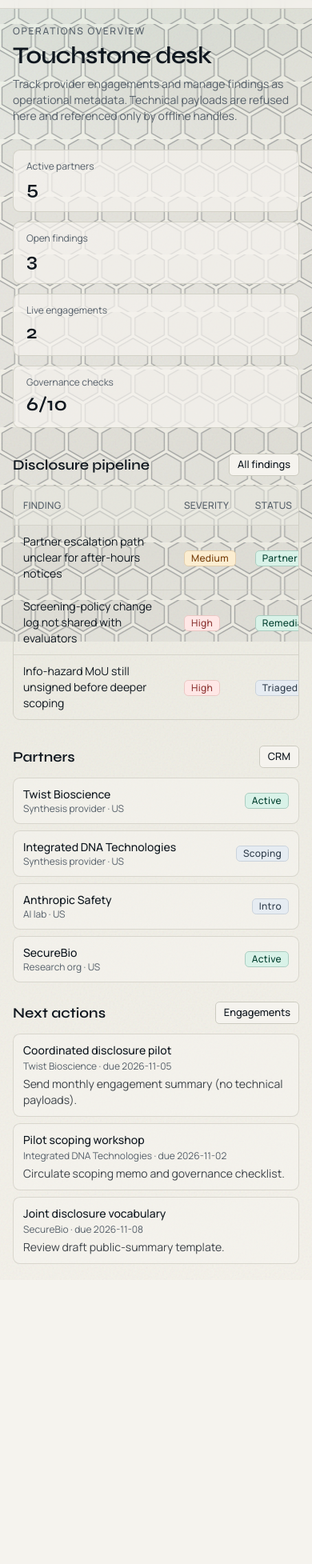
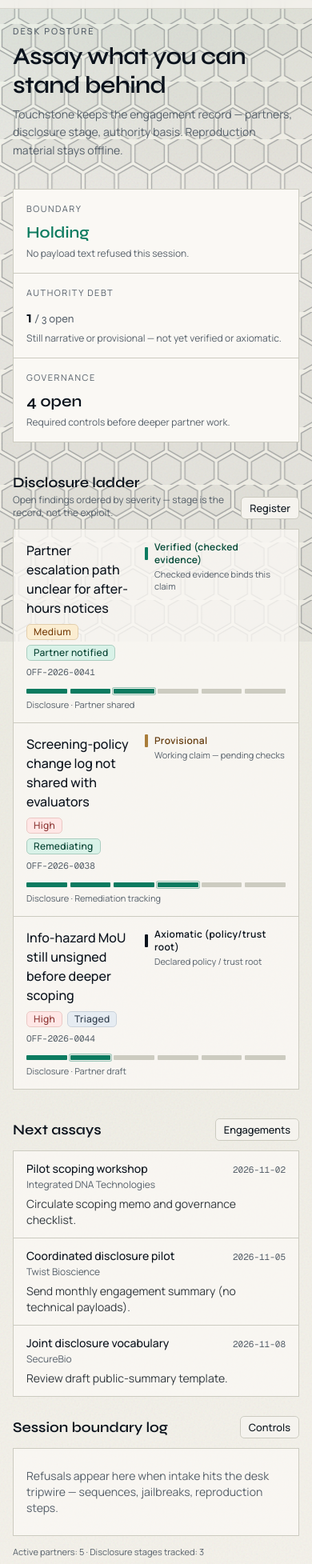
Before and after one commit to mazze93/touchstone, a Next.js app: page /app in a window 390 px wide. Shown: the part 42-1997 px from the top of the page at 80% size. Before the commit the page ends 1642 px from the top, so only its background shows below. Built offline with nearby package versions, Linux system fonts and the light colour scheme.

Commit message:
Sync overview, findings desk, and naked-truth research

```diff
--- a/src/app/app/findings/page.tsx
+++ b/src/app/app/findings/page.tsx
@@ -1,6 +1,8 @@
 "use client";
 
 import { useMemo, useState } from "react";
+import { AuthorityMark } from "@/components/authority-mark";
+import { DisclosureLadder } from "@/components/disclosure-ladder";
 import {
   StatusBadge,
   severityTone,
@@ -47,11 +49,14 @@ const bases = Object.keys(AUTHORITY_BASIS_LABEL) as AuthorityBasis[];
 const BLOCKED =
   /(ignore\s+(previous|all|prior)|jailbreak|bypass\s+(filter|restrict|safeguard)|reproduction\s+steps|proof[-\s]?of[-\s]?concept|exploit\s+payload|\b[acgtu]{48,}\b)/i;
 
+type BasisFilter = AuthorityBasis | "all";
+
 export default function FindingsPage() {
-  const { partners, findings, addFinding, updateFinding, hydrated } =
+  const { partners, findings, addFinding, updateFinding, recordRefusal, hydrated } =
     useStore();
   const [open, setOpen] = useState(false);
   const [error, setError] = useState<string | null>(null);
+  const [basisFilter, setBasisFilter] = useState<BasisFilter>("all");
   const [form, setForm] = useState({
     title: "",
     category: "process" as FindingCategory,
@@ -72,6 +77,11 @@ export default function FindingsPage() {
     return (id: string) => map.get(id) ?? "Unknown";
   }, [partners]);
 
+  const visible = useMemo(() => {
+    if (basisFilter === "all") return findings;
+    return findings.filter((f) => f.authorityBasis === basisFilter);
+  }, [findings, basisFilter]);
+
   if (!hydrated) {
     return <p className="text-sm text-muted-foreground">Loading findings…</p>;
   }
@@ -89,11 +99,31 @@ export default function FindingsPage() {
       setError("Offline reference must look like OFF-2026-0041.");
       return;
     }
-    if (
-      BLOCKED.test(form.title) ||
-      BLOCKED.test(form.operationalSummary) ||
-      BLOCKED.test(form.offlineReferenceId)
-    ) {
+    if (BLOCKED.test(form.title)) {
+      recordRefusal(
+        "title",
+        "Desk boundary refused title text that looks like payload or bypass material.",
+      );
+      setError(
+        "Desk boundary refused this text. Keep sequences, jailbreaks, and reproduction steps offline.",
+      );
+      return;
+    }
+    if (BLOCKED.test(form.operationalSummary)) {
+      recordRefusal(
+        "operationalSummary",
+        "Desk boundary refused summary text that looks like payload or bypass material.",
+      );
+      setError(
+        "Desk boundary refused this text. Keep sequences, jailbreaks, and reproduction steps offline.",
+      );
+      return;
+    }
+    if (BLOCKED.test(form.offlineReferenceId)) {
+      recordRefusal(
+        "offlineReferenceId",
+        "Offline reference field contained blocked material.",
+      );
       setError(
         "Desk boundary refused this text. Keep sequences, jailbreaks, and reproduction steps offline.",
       );
@@ -126,18 +156,20 @@ export default function FindingsPage() {
     <div className="space-y-6">
       <div className="flex flex-wrap items-end justify-between gap-3">
         <div>
-          <p className="text-xs font-medium uppercase tracking-[0.14em] text-muted-foreground">
+          <p className="text-[11px] font-medium uppercase tracking-[0.18em] text-muted-foreground">
             Findings
           </p>
-          <h1 className="mt-1 font-heading text-3xl font-semibold tracking-tight">
+          <h1 className="mt-1 font-heading text-3xl font-semibold tracking-tight text-ink">
             Payload-free register
           </h1>
           <p className="mt-2 max-w-2xl text-sm text-muted-foreground">
-            Operational metadata and disclosure stage only. Technical detail
-            lives behind an offline reference id — never in this system.
+            Authority basis is first-class. Disclosure stage is a ladder. Technical
+            detail lives only behind an <span className="font-mono">OFF-…</span>{" "}
+            handle.
           </p>
         </div>
         <Button
+          className="bg-ink text-primary-foreground hover:bg-ink/90"
           onClick={() => {
             setForm((f) => ({ ...f, partnerId: partners[0]?.id ?? "" }));
             setOpen(true);
@@ -147,27 +179,58 @@ export default function FindingsPage() {
         </Button>
       </div>
 
-      <div className="rounded-xl border border-dashed border-primary/30 bg-primary/5 px-4 py-3 text-sm text-foreground/80">
-        Boundary rule: titles and summaries describe process, policy, or
-        communications outcomes. If material would help someone reproduce a
-        bypass, it does not belong here.
+      <div className="border border-assay/30 bg-accent/40 px-4 py-3 text-sm text-foreground/85">
+        <span className="font-heading font-semibold text-ink">Boundary rule.</span>{" "}
+        Titles and summaries describe process, policy, or communications outcomes.
+        If material would help someone reproduce a bypass, it does not belong here.
       </div>
 
-      <div className="grid gap-3">
-        {findings.map((f) => (
-          <article
-            key={f.id}
-            className="rounded-xl border border-border/80 bg-background/70 p-4"
+      <div className="flex flex-wrap items-center gap-2">
+        <p className="text-[11px] uppercase tracking-[0.14em] text-muted-foreground">
+          Authority filter
+        </p>
+        {(
+          [
+            ["all", "All"],
+            ["narrative", "Narrative"],
+            ["provisional", "Provisional"],
+            ["authoritative_verified", "Verified"],
+            ["authoritative_axiomatic", "Axiomatic"],
+          ] as const
+        ).map(([value, label]) => (
+          <button
+            key={value}
+            type="button"
+            onClick={() => setBasisFilter(value)}
+            className={
+              basisFilter === value
+                ? "border border-ink bg-ink px-2.5 py-1 text-xs text-primary-foreground"
+                : "border border-border bg-card px-2.5 py-1 text-xs text-muted-foreground hover:border-ink/40 hover:text-ink"
+            }
           >
-            <div className="flex flex-wrap items-start justify-between gap-2">
-              <div>
-                <h2 className="font-heading text-lg font-semibold">{f.title}</h2>
-                <p className="text-xs text-muted-foreground">
+            {label}
+          </button>
+        ))}
+      </div>
+
+      <div className="divide-y divide-border border border-border">
+        {visible.length === 0 ? (
+          <p className="px-4 py-8 text-sm text-muted-foreground">
+            No findings match this authority filter.
+          </p>
+        ) : (
+          visible.map((f) => (
+            <article key={f.id} className="bg-card/80 px-4 py-4">
+              <div className="flex flex-wrap items-start justify-between gap-4">
+                <div className="min-w-0 flex-1">
+                  <h2 className="font-heading text-lg font-semibold text-ink">
+                    {f.title}
+                  </h2>
+                  <p className="mt-0.5 text-xs text-muted-foreground">
                     {partnerName(f.partnerId)} · {FINDING_CATEGORY_LABEL[f.category]}{" "}
                     · owner {f.owner}
                   </p>
-              </div>
-              <div className="flex flex-wrap gap-1.5">
+                  <div className="mt-2 flex flex-wrap gap-1.5">
                     <StatusBadge
                       label={FINDING_SEVERITY_LABEL[f.severity]}
                       tone={severityTone(f.severity)}
@@ -176,18 +239,19 @@ export default function FindingsPage() {
                       label={FINDING_STATUS_LABEL[f.status]}
                       tone={statusTone(f.status)}
                     />
+                    <span className="self-center font-mono text-[11px] text-muted-foreground">
+                      {f.offlineReferenceId}
+                    </span>
                   </div>
                 </div>
-            <p className="mt-3 text-sm text-foreground/85">
+                <AuthorityMark basis={f.authorityBasis} className="w-52 shrink-0" />
+              </div>
+              <p className="mt-3 text-sm leading-relaxed text-foreground/85">
                 {f.operationalSummary}
               </p>
-            <div className="mt-3 flex flex-wrap items-center gap-3 text-xs text-muted-foreground">
-              <span>
-                Disclosure: {DISCLOSURE_STAGE_LABEL[f.disclosureStage]}
-              </span>
+              <DisclosureLadder stage={f.disclosureStage} className="mt-3 max-w-xl" />
+              <div className="mt-2 flex flex-wrap items-center gap-3 text-xs text-muted-foreground">
                 <span>{MAESTRO_LAYER_LABEL[f.maestroLayer]}</span>
-              <span>{AUTHORITY_BASIS_LABEL[f.authorityBasis]}</span>
-              <span className="font-mono">{f.offlineReferenceId}</span>
                 <span>Updated {f.updatedAt}</span>
               </div>
               <div className="mt-3 flex flex-wrap gap-2">
@@ -223,9 +287,26 @@ export default function FindingsPage() {
                     </option>
                   ))}
                 </NativeSelect>
+                <NativeSelect
+                  className="w-auto"
+                  value={f.authorityBasis}
+                  onChange={(e) =>
+                    updateFinding(f.id, {
+                      authorityBasis: e.target.value as AuthorityBasis,
+                    })
+                  }
+                  aria-label="Update authority basis"
+                >
+                  {bases.map((b) => (
+                    <option key={b} value={b}>
+                      {AUTHORITY_BASIS_LABEL[b]}
+                    </option>
+                  ))}
+                </NativeSelect>
               </div>
             </article>
-        ))}
+          ))
+        )}
       </div>
 
       <Dialog open={open} onOpenChange={setOpen}>
@@ -394,7 +475,12 @@ export default function FindingsPage() {
             <Button variant="outline" onClick={() => setOpen(false)}>
               Cancel
             </Button>
-            <Button onClick={submit}>Save finding</Button>
+            <Button
+              className="bg-ink text-primary-foreground hover:bg-ink/90"
+              onClick={submit}
+            >
+              Save finding
+            </Button>
           </DialogFooter>
         </DialogContent>
       </Dialog>
--- a/src/app/app/page.tsx
+++ b/src/app/app/page.tsx
@@ -1,6 +1,8 @@
 "use client";
 
 import Link from "next/link";
+import { AuthorityMark } from "@/components/authority-mark";
+import { DisclosureLadder } from "@/components/disclosure-ladder";
 import {
   StatusBadge,
   severityTone,
@@ -9,16 +11,15 @@ import {
 import { buttonVariants } from "@/components/ui/button";
 import {
   DISCLOSURE_STAGE_LABEL,
-  ENGAGEMENT_STATUS_LABEL,
   FINDING_SEVERITY_LABEL,
   FINDING_STATUS_LABEL,
-  PARTNER_KIND_LABEL,
 } from "@/lib/labels";
 import { useStore } from "@/lib/store";
 import { cn } from "@/lib/utils";
 
 export default function OverviewPage() {
-  const { partners, engagements, findings, governance, hydrated } = useStore();
+  const { partners, engagements, findings, governance, refusals, hydrated } =
+    useStore();
 
   if (!hydrated) {
     return (
@@ -27,145 +28,212 @@ export default function OverviewPage() {
   }
 
   const openFindings = findings.filter((f) => f.status !== "closed");
-  const activePartners = partners.filter((p) =>
-    ["active", "scoping", "intro"].includes(p.engagementStatus),
+  const unverified = openFindings.filter(
+    (f) =>
+      f.authorityBasis === "narrative" || f.authorityBasis === "provisional",
   );
-  const govDone = governance.filter((g) => g.completed).length;
-  const govRequired = governance.filter((g) => g.required).length;
+  const govRequired = governance.filter((g) => g.required);
+  const govOpen = govRequired.filter((g) => !g.completed).length;
+  const dueSoon = [...engagements].sort((a, b) =>
+    a.nextActionDue.localeCompare(b.nextActionDue),
+  );
 
   return (
-    <div className="space-y-8">
+    <div className="space-y-9">
       <div>
-        <p className="text-xs font-medium uppercase tracking-[0.14em] text-muted-foreground">
-          Operations overview
+        <p className="text-[11px] font-medium uppercase tracking-[0.18em] text-muted-foreground">
+          Desk posture
         </p>
-        <h1 className="mt-1 font-heading text-3xl font-semibold tracking-tight">
-          Touchstone desk
+        <h1 className="mt-1 font-heading text-3xl font-semibold tracking-tight text-ink md:text-4xl">
+          Assay what you can stand behind
         </h1>
-        <p className="mt-2 max-w-2xl text-sm text-muted-foreground">
-          Track provider engagements and manage findings as operational
-          metadata. Technical payloads are refused here and referenced only by
-          offline handles.
+        <p className="mt-2 max-w-2xl text-sm leading-relaxed text-muted-foreground">
+          Touchstone keeps the engagement record — partners, disclosure stage,
+          authority basis. Reproduction material stays offline.
         </p>
       </div>
 
-      <div className="grid gap-3 sm:grid-cols-2 lg:grid-cols-4">
-        {[
-          { label: "Active partners", value: activePartners.length },
-          { label: "Open findings", value: openFindings.length },
-          { label: "Live engagements", value: engagements.filter((e) => e.status === "active").length },
-          { label: "Governance checks", value: `${govDone}/${govRequired}` },
-        ].map((stat) => (
-          <div
-            key={stat.label}
-            className="rounded-xl border border-border/80 bg-background/70 px-4 py-3"
-          >
-            <p className="text-xs text-muted-foreground">{stat.label}</p>
-            <p className="mt-1 font-heading text-2xl font-semibold">{stat.value}</p>
+      <section className="grid gap-px overflow-hidden border border-border bg-border sm:grid-cols-3">
+        <div className="bg-card px-4 py-4">
+          <p className="text-[11px] uppercase tracking-[0.14em] text-muted-foreground">
+            Boundary
+          </p>
+          <p className="mt-2 font-heading text-xl font-semibold text-assay">
+            Holding
+          </p>
+          <p className="mt-1 text-xs text-muted-foreground">
+            {refusals.length === 0
+              ? "No payload text refused this session."
+              : `${refusals.length} intake refusal${refusals.length === 1 ? "" : "s"} this session.`}
+          </p>
         </div>
-        ))}
+        <div className="bg-card px-4 py-4">
+          <p className="text-[11px] uppercase tracking-[0.14em] text-muted-foreground">
+            Authority debt
+          </p>
+          <p className="mt-2 font-heading text-xl font-semibold text-ink">
+            {unverified.length}
+            <span className="text-sm font-normal text-muted-foreground">
+              {" "}
+              / {openFindings.length} open
+            </span>
+          </p>
+          <p className="mt-1 text-xs text-muted-foreground">
+            Still narrative or provisional — not yet verified or axiomatic.
+          </p>
         </div>
+        <div className="bg-card px-4 py-4">
+          <p className="text-[11px] uppercase tracking-[0.14em] text-muted-foreground">
+            Governance
+          </p>
+          <p className="mt-2 font-heading text-xl font-semibold text-ink">
+            {govOpen === 0 ? "Clear" : `${govOpen} open`}
+          </p>
+          <p className="mt-1 text-xs text-muted-foreground">
+            Required controls before deeper partner work.
+          </p>
+        </div>
+      </section>
 
       <section className="space-y-3">
-        <div className="flex items-center justify-between gap-3">
-          <h2 className="font-heading text-lg font-semibold">Disclosure pipeline</h2>
-          <Link href="/app/findings" className={cn(buttonVariants({ variant: "outline", size: "sm" }))}>
-            All findings
+        <div className="flex items-end justify-between gap-3">
+          <div>
+            <h2 className="font-heading text-lg font-semibold text-ink">
+              Disclosure ladder
+            </h2>
+            <p className="text-xs text-muted-foreground">
+              Open findings ordered by severity — stage is the record, not the
+              exploit.
+            </p>
+          </div>
+          <Link
+            href="/app/findings"
+            className={cn(buttonVariants({ variant: "outline", size: "sm" }))}
+          >
+            Register
           </Link>
         </div>
-        <div className="overflow-x-auto rounded-xl border border-border/80">
-          <table className="w-full min-w-[640px] text-left text-sm">
-            <thead className="bg-muted/50 text-xs uppercase tracking-wide text-muted-foreground">
-              <tr>
-                <th className="px-3 py-2 font-medium">Finding</th>
-                <th className="px-3 py-2 font-medium">Severity</th>
-                <th className="px-3 py-2 font-medium">Status</th>
-                <th className="px-3 py-2 font-medium">Disclosure</th>
-                <th className="px-3 py-2 font-medium">Offline ref</th>
-              </tr>
-            </thead>
-            <tbody>
-              {findings.slice(0, 5).map((f) => (
-                <tr key={f.id} className="border-t border-border/70">
-                  <td className="px-3 py-2.5">{f.title}</td>
-                  <td className="px-3 py-2.5">
+        <ul className="divide-y divide-border border border-border">
+          {openFindings.length === 0 ? (
+            <li className="px-4 py-6 text-sm text-muted-foreground">
+              No open findings. Intake stays payload-free.
+            </li>
+          ) : (
+            openFindings.slice(0, 4).map((f) => (
+              <li key={f.id} className="bg-card/80 px-4 py-3.5">
+                <div className="flex flex-wrap items-start justify-between gap-3">
+                  <div className="min-w-0 flex-1">
+                    <p className="font-medium text-ink">{f.title}</p>
+                    <div className="mt-2 flex flex-wrap gap-1.5">
                       <StatusBadge
                         label={FINDING_SEVERITY_LABEL[f.severity]}
                         tone={severityTone(f.severity)}
                       />
-                  </td>
-                  <td className="px-3 py-2.5">
                       <StatusBadge
                         label={FINDING_STATUS_LABEL[f.status]}
                         tone={statusTone(f.status)}
                       />
-                  </td>
-                  <td className="px-3 py-2.5 text-muted-foreground">
-                    {DISCLOSURE_STAGE_LABEL[f.disclosureStage]}
-                  </td>
-                  <td className="px-3 py-2.5 font-mono text-xs">
+                      <span className="font-mono text-[11px] text-muted-foreground">
                         {f.offlineReferenceId}
-                  </td>
-                </tr>
-              ))}
-            </tbody>
-          </table>
+                      </span>
                     </div>
+                  </div>
+                  <AuthorityMark
+                    basis={f.authorityBasis}
+                    className="w-44 shrink-0"
+                  />
+                </div>
+                <DisclosureLadder stage={f.disclosureStage} className="mt-3" />
+              </li>
+            ))
+          )}
+        </ul>
       </section>
 
       <section className="grid gap-6 lg:grid-cols-2">
         <div className="space-y-3">
           <div className="flex items-center justify-between">
-            <h2 className="font-heading text-lg font-semibold">Partners</h2>
-            <Link href="/app/partners" className={cn(buttonVariants({ variant: "outline", size: "sm" }))}>
-              CRM
-            </Link>
-          </div>
-          <ul className="space-y-2">
-            {partners.slice(0, 4).map((p) => (
-              <li
-                key={p.id}
-                className="flex items-center justify-between rounded-xl border border-border/70 bg-background/60 px-3 py-2.5"
+            <h2 className="font-heading text-lg font-semibold text-ink">
+              Next assays
+            </h2>
+            <Link
+              href="/app/engagements"
+              className={cn(buttonVariants({ variant: "outline", size: "sm" }))}
             >
-                <div>
-                  <p className="text-sm font-medium">{p.name}</p>
-                  <p className="text-xs text-muted-foreground">
-                    {PARTNER_KIND_LABEL[p.kind]} · {p.region}
-                  </p>
-                </div>
-                <StatusBadge
-                  label={ENGAGEMENT_STATUS_LABEL[p.engagementStatus]}
-                  tone={statusTone(p.engagementStatus)}
-                />
-              </li>
-            ))}
-          </ul>
-        </div>
-        <div className="space-y-3">
-          <div className="flex items-center justify-between">
-            <h2 className="font-heading text-lg font-semibold">Next actions</h2>
-            <Link href="/app/engagements" className={cn(buttonVariants({ variant: "outline", size: "sm" }))}>
               Engagements
             </Link>
           </div>
-          <ul className="space-y-2">
-            {engagements.map((e) => {
+          <ul className="divide-y divide-border border border-border">
+            {dueSoon.map((e) => {
               const partner = partners.find((p) => p.id === e.partnerId);
               return (
-                <li
-                  key={e.id}
-                  className="rounded-xl border border-border/70 bg-background/60 px-3 py-2.5"
-                >
-                  <p className="text-sm font-medium">{e.title}</p>
+                <li key={e.id} className="bg-card/80 px-4 py-3">
+                  <div className="flex items-baseline justify-between gap-2">
+                    <p className="text-sm font-medium text-ink">{e.title}</p>
+                    <p className="shrink-0 font-mono text-[11px] text-muted-foreground">
+                      {e.nextActionDue}
+                    </p>
+                  </div>
                   <p className="mt-0.5 text-xs text-muted-foreground">
-                    {partner?.name ?? "Unknown"} · due {e.nextActionDue}
+                    {partner?.name ?? "Unknown"}
                   </p>
-                  <p className="mt-1 text-sm text-foreground/80">{e.nextAction}</p>
+                  <p className="mt-1.5 text-sm text-foreground/85">
+                    {e.nextAction}
+                  </p>
                 </li>
               );
             })}
           </ul>
         </div>
+
+        <div className="space-y-3">
+          <div className="flex items-center justify-between">
+            <h2 className="font-heading text-lg font-semibold text-ink">
+              Session boundary log
+            </h2>
+            <Link
+              href="/app/governance"
+              className={cn(buttonVariants({ variant: "outline", size: "sm" }))}
+            >
+              Controls
+            </Link>
+          </div>
+          <ul className="divide-y divide-border border border-border">
+            {refusals.length === 0 ? (
+              <li className="bg-card/80 px-4 py-6 text-sm text-muted-foreground">
+                Refusals appear here when intake hits the desk tripwire —
+                sequences, jailbreaks, reproduction steps.
+              </li>
+            ) : (
+              refusals
+                .slice()
+                .reverse()
+                .slice(0, 6)
+                .map((r) => (
+                  <li key={r.id} className="bg-card/80 px-4 py-3 text-sm">
+                    <p className="font-mono text-[11px] text-muted-foreground">
+                      {r.at}
+                    </p>
+                    <p className="mt-1 text-ink">{r.reason}</p>
+                    <p className="mt-1 truncate text-xs text-muted-foreground">
+                      Field: {r.field}
+                    </p>
+                  </li>
+                ))
+            )}
+          </ul>
+          <p className="text-[11px] text-muted-foreground">
+            Active partners:{" "}
+            {
+              partners.filter((p) =>
+                ["active", "scoping", "intro"].includes(p.engagementStatus),
+              ).length
+            }{" "}
+            · Disclosure stages tracked:{" "}
+            {new Set(findings.map((f) => DISCLOSURE_STAGE_LABEL[f.disclosureStage]))
+              .size}
+          </p>
+        </div>
       </section>
     </div>
   );
```
Also changed, not shown: 1 other file (tests, documents, lock files or other folders). Lines whose indentation alone changed are shown as unchanged.
